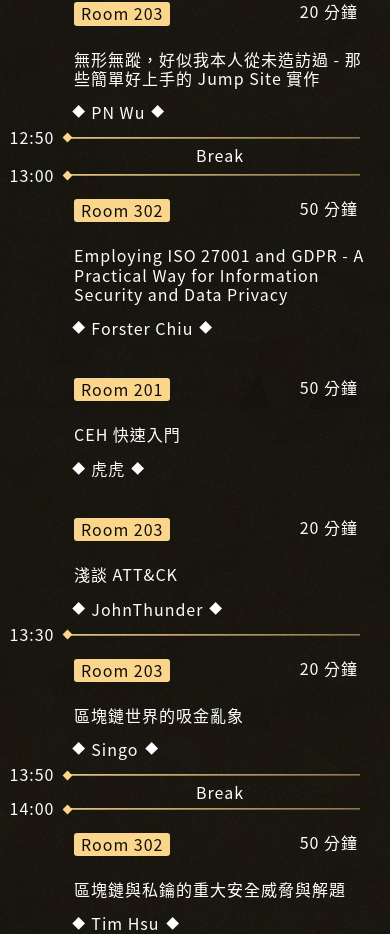
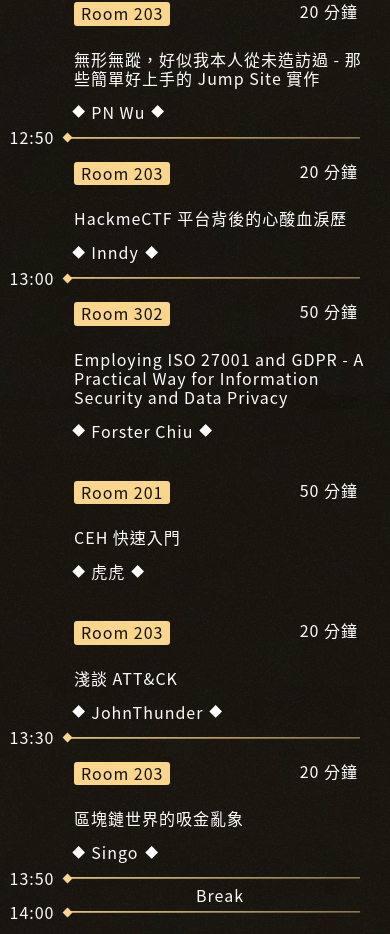
Before and after one commit to tdoh/tdoh.online, a Vue app: page /2018/agenda in a window 390 px wide. Shown: the part 1279-2213 px from the top of the page. Built offline with nearby package versions, Linux system fonts and the light colour scheme; a web font is replaced by a local one.

Commit message:
Layout: update agenda content

```diff
--- a/src/assets/scss/_spotlight.scss
+++ b/src/assets/scss/_spotlight.scss
@@ -161,7 +161,7 @@
     width: 768px;
     min-height: 100vh;
     display: grid;
-    grid-template-rows: 1rem repeat(3, 2.5rem) 7rem 2.5rem 7rem 2.5rem 7rem 2.5rem 2.5rem 7rem 2.5rem 7rem 2.5rem 7rem 2.5rem 7rem 2.5rem repeat(8, 2.5rem);
+    grid-template-rows: 1rem repeat(3, 2.5rem) 7rem 2.5rem 7rem 2.5rem 7rem 2.5rem 7rem 2.5rem 7rem 2.5rem 7rem 2.5rem 7rem 2.5rem 7rem 2.5rem repeat(8, 2.5rem);
     grid-template-columns: 4rem repeat(4, 1fr);
     grid-template-areas:
       "blank   room-A     room-B     room-C     room-D"
@@ -176,28 +176,28 @@
       /* --------------------------------------------- */
       "time-7  session-2A session-2B session-3C session-1D"
       "time-8  session-2A session-2B break-4    session-1D"
-      // "time-9  session-2A session-2B session-4C session-1D"
-      "time-9 break-5    break-5    break-5    session-1D"
+      "time-9  session-2A session-2B session-4C session-1D"
+      "time-10 break-5    break-5    break-5    session-1D"
       /* --------------------------------------------- */
-      "time-10 session-3A session-3B session-5C session-1D"
-      "time-11 session-3A session-3B break-6    session-1D"
-      "time-12 session-3A session-3B session-6C session-1D"
-      "time-13 break-7    break-7    break-7    break-7"
+      "time-11 session-3A session-3B session-5C session-1D"
+      "time-12 session-3A session-3B break-6    session-1D"
+      "time-13 session-3A session-3B session-6C session-1D"
+      "time-14 break-7    break-7    break-7    break-7"
       /* --------------------------------------------- */
-      "time-14 session-4A session-4B session-7C session-2D"
-      "time-15 session-4A session-4B break-8    session-2D"
-      "time-16 session-4A session-4B session-8C session-2D"
-      "time-17 break-9    break-9    session-8C session-2D"
+      "time-15 session-4A session-4B session-7C session-2D"
+      "time-16 session-4A session-4B break-8    session-2D"
+      "time-17 session-4A session-4B session-8C session-2D"
+      "time-18 break-9    break-9    session-8C session-2D"
       /* --------------------------------------------- */
-      "time-18 session-5A session-5B session-8C session-2D"
       "time-19 session-5A session-5B session-8C session-2D"
       "time-20 session-5A session-5B session-8C session-2D"
+      "time-21 session-5A session-5B session-8C session-2D"
       /* --------------------------------------------- */
-      "time-21 break-a    break-a    session-8C session-2D"
-      "time-22 lighting   lighting   session-8C session-2D"
-      "time-23 closing    closing    session-8C session-2D"
-      /* --------------------------------------------- */
-      "time-24 ending     ending     ending     ending";
+      "time-22 break-a    break-a    session-8C session-2D"
+      "time-23 lighting   lighting   session-8C session-2D"
+      "time-24 closing    closing    session-8C session-2D"
+      /* -------------------------------------------- */
+      "time-25 ending     ending     ending     ending";
     text-align: center;
     box-sizing: border-box;
     overflow: hidden;
@@ -226,7 +226,7 @@
         "time-5  session-2B"
         "time-5  session-3C"
         /* ------------ */
-        "time-6  break-5"
+        "time-6  session-4C"
         /* ------------ */
         "time-7  session-3A"
         "time-7  session-3B"
@@ -341,7 +341,7 @@
     }
     .break {
       @media screen and (max-width: 900px) {
-        &-1, &-5, &-7, &-a {
+        &-1, &-7, &-a {
           display: inherit;
         }
       }
--- a/src/views/Agenda.vue
+++ b/src/views/Agenda.vue
@@ -48,7 +48,14 @@
           </div>
           <h1><span>{{ agenda.session[nowFocusSessionIndex].name }}</span></h1>
           <p v-for="(paragraph, i) in agenda.session[nowFocusSessionIndex].summary" :key="`summary-${i}`">
-            <span>{{ paragraph }}</span>
+            <span v-if="paragraph.match(/(\$html\[)+(.)+(\])/)">
+              {{ paragraph.substring(0, paragraph.match(/(\$html\[)+(.)+(\])/).index) }}
+              <a
+                :href="JSON.parse(paragraph.match(/({)+(.)+(})/)[0]).link"
+                target="_brank">{{ JSON.parse(paragraph.match(/({)+(.)+(})/)[0]).text }}</a>
+              {{ paragraph.substring(paragraph.match(/(\$html\[)+(.)+(\])/).index + paragraph.match(/(\$html\[)+(.)+(\])/)[0].length) }}
+            </span>
+            <span v-else>{{ paragraph }}</span>
           </p>
           <div class="fullscreen-spliter" v-if="agenda.session[nowFocusSessionIndex].link">
             <p><span>簡報連結</span></p>
@@ -65,15 +72,11 @@
           <p v-for="(paragraph, i) in agenda.session[nowFocusSessionIndex].bio" :key="`bio-${i}`">
             <span v-if="paragraph.match(/(\$html\[)+(.)+(\])/)">
               {{ paragraph.substring(0, paragraph.match(/(\$html\[)+(.)+(\])/).index) }}
+              <a
+                :href="JSON.parse(paragraph.match(/({)+(.)+(})/)[0]).link"
+                target="_brank">{{ JSON.parse(paragraph.match(/({)+(.)+(})/)[0]).text }}</a>
+              {{ paragraph.substring(paragraph.match(/(\$html\[)+(.)+(\])/).index + paragraph.match(/(\$html\[)+(.)+(\])/)[0].length) }}
             </span>
-            <a
-              v-if="paragraph.match(/(\$html\[)+(.)+(\])/)"
-              :href="JSON.parse(paragraph.match(/({)+(.)+(})/)[0]).link"
-              target="_brank">
-              <span>
-                {{ JSON.parse(paragraph.match(/({)+(.)+(})/)[0]).text }}
-              </span>
-            </a>
             <span v-else>{{ paragraph }}</span>
           </p>
         </div>
@@ -100,6 +103,7 @@
           '11:50',
           '12:00',
           '12:20',
+          '12:30',
           '12:50',
           '13:00',
           '13:20',
@@ -308,6 +312,16 @@
             id: '3C'
           },
           {
+            name: 'HackmeCTF 平台背後的心酸血淚歷',
+            summary: ['這場議程我將會介紹我建立 $html[$a{"link":"https://hackme.inndy.tw","text":"HackmeCTF"}] 到現在經歷過的心酸血淚史（？）以及背後用到的技術分享。', '$html[$a{"link":"https://hackme.inndy.tw","text":"HackmeCTF"}] 是一個給資安新手的練習平台，上面有一些我曾經解過，覺得好玩的題目，以及我自己出的題目，多數題目有給提示以及相關的工具，對於新手入門有相當幫助，老手也能享受有趣的題目！'],
+            link: '',
+            image: 'speaker18.png',
+            speaker: 'Inndy',
+            bio: ['我是 Inndy，也可以叫我木棍。人生目標是成為一個興趣使然的 security master。', '過去曾經講過 HITCON, SITCON, 兩屆的 TDOH Conf，今年也不缺席！'],
+            time: '20',
+            id: '4C'
+          },
+          {
             name: '淺談 ATT&CK',
             summary: ['在這個資安產品百家爭鳴的時代，此分享會先帶大家全盤認識何謂 ATT&CK：從一個較為客觀的架構評估在防禦上是否有不足'],
             link: '',
```
Also changed, not shown: src/assets/images/speaker/speaker18.png (added).
